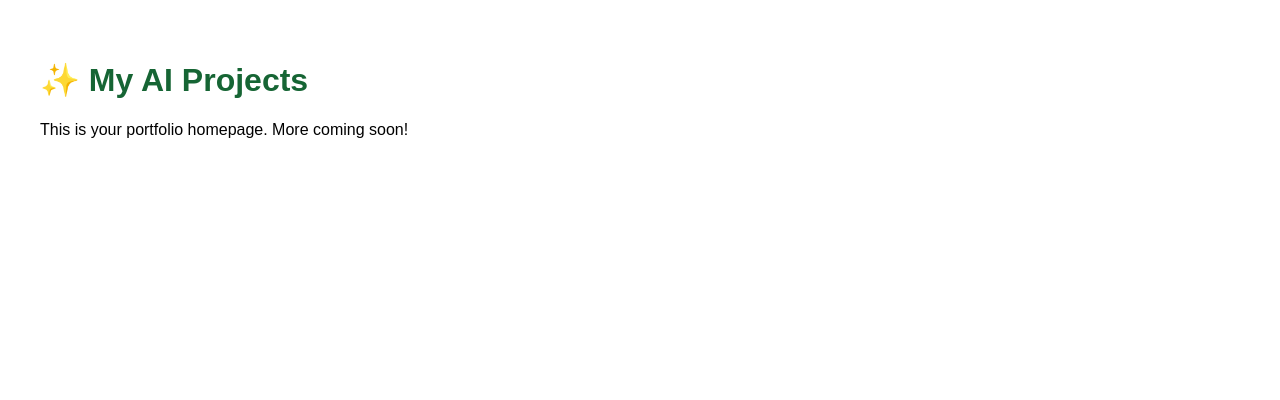
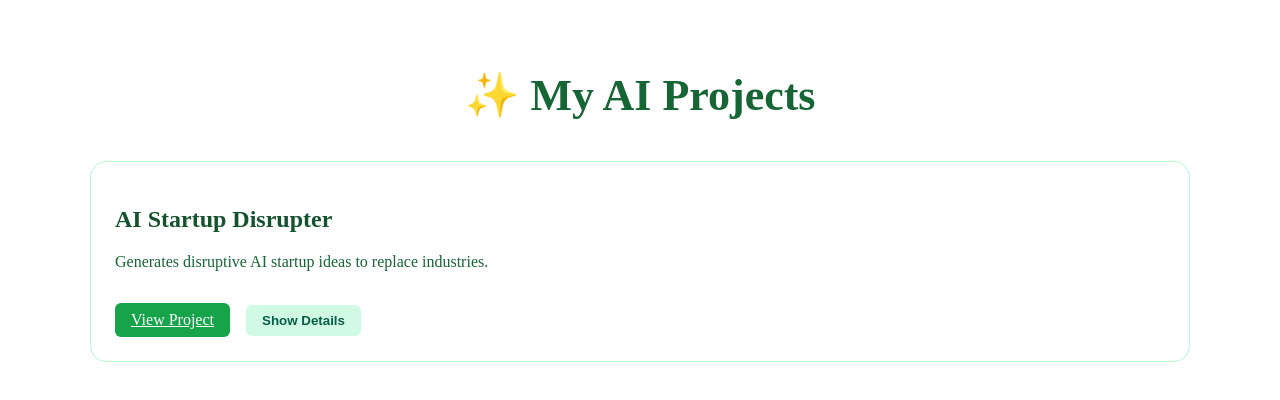
Before and after one commit to jimspi/ai-gpt-portfolio3, a Next.js app: page / in a window 1280 px wide. Shown: the top 400 px of the page. Built offline with nearby package versions, Linux system fonts and the light colour scheme.

Commit message:
Update index.js

```diff
--- a/pages/index.js
+++ b/pages/index.js
@@ -1,8 +1,49 @@
+import React, { useState } from 'react';
+
+const projects = [
+  {
+    title: "AI Startup Disrupter",
+    description: "Generates disruptive AI startup ideas to replace industries.",
+    link: "https://chatgpt.com/g/g-67d241239a88819195fd319fa422d375-ai-startup-disruptor",
+    details: "This tool generates bold startup concepts based on GPT analysis of current industries and trends. Great for entrepreneurs and venture scouts."
+  }
+];
+
 export default function Home() {
+  const [visiblePreview, setVisiblePreview] = useState(null);
   return (
-    <div style={{ padding: '2rem', fontFamily: 'sans-serif' }}>
-      <h1 style={{ fontSize: '2rem', color: '#166534' }}>✨ My AI Projects</h1>
-      <p>This is your portfolio homepage. More coming soon!</p>
+    <div style={{ padding: '2rem', maxWidth: '1100px', margin: '0 auto' }}>
+      <h1 style={{ fontSize: '2.75rem', fontWeight: 'bold', marginBottom: '2.5rem', textAlign: 'center', color: '#166534' }}>
+        ✨ My AI Projects
+      </h1>
+      <div style={{ display: 'grid', gridTemplateColumns: '1fr', gap: '2rem' }}>
+        {projects.map((project, index) => (
+          <div key={index} style={{ borderRadius: '1rem', background: '#ffffff', padding: '1.5rem', border: '1px solid #bbf7d0' }}>
+            <h2 style={{ fontSize: '1.5rem', fontWeight: 'bold', color: '#14532d' }}>{project.title}</h2>
+            <p style={{ color: '#166534' }}>{project.description}</p>
+            <a href={project.link} target="_blank" rel="noopener noreferrer" style={{ display: 'inline-block', marginTop: '1rem', padding: '0.5rem 1rem', backgroundColor: '#16a34a', color: '#fff', borderRadius: '0.375rem' }}>
+              View Project
+            </a>
+            <button
+              onClick={() => setVisiblePreview(visiblePreview === index ? null : index)}
+              style={{ marginLeft: '1rem', padding: '0.5rem 1rem', backgroundColor: '#d1fae5', color: '#065f46', borderRadius: '0.375rem', border: 'none', fontWeight: '600', cursor: 'pointer' }}
+            >
+              {visiblePreview === index ? 'Hide Details' : 'Show Details'}
+            </button>
+            <div style={{
+              overflow: 'hidden',
+              maxHeight: visiblePreview === index ? '200px' : '0px',
+              opacity: visiblePreview === index ? 1 : 0,
+              transition: 'all 0.4s ease',
+              marginTop: visiblePreview === index ? '1rem' : '0px',
+              color: '#065f46',
+              fontSize: '0.95rem'
+            }}>
+              <p>{project.details}</p>
+            </div>
+          </div>
+        ))}
+      </div>
     </div>
   );
 }
```
